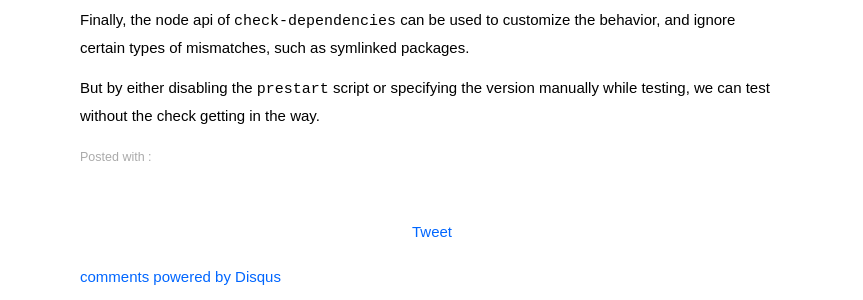
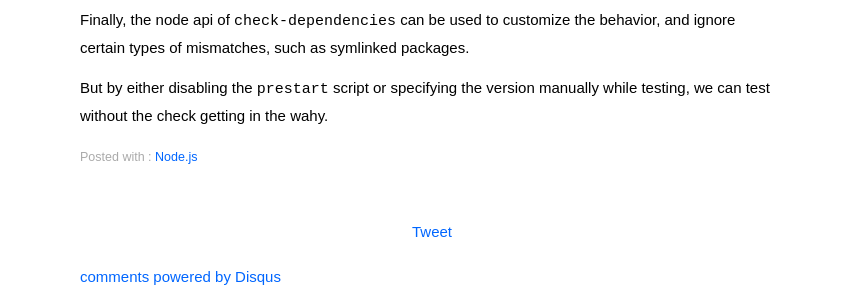
Before and after one commit to wejendorp/dorp.io, a Jekyll site: the page built from _posts/2018-08-04-package-sanity.md, in a window 1280 px wide and 900 px high, scrolled down 3310 px. Shown: the part 570-870 px from the top of the window, without its empty margins (208-1071 px from the left). Built offline with Jekyll 4.4.1, drawn with Linux system fonts in a browser that asks for light colours; comment, search, counter and statistics services are not loaded.

```diff
--- a/_posts/2018-08-04-package-sanity.md
+++ b/_posts/2018-08-04-package-sanity.md
@@ -151,4 +151,4 @@ Finally, the node api of `check-dependencies` can be used to customize the
 behavior, and ignore certain types of mismatches, such as symlinked packages.
 
 But by either disabling the `prestart` script or specifying the version manually
-while testing, we can test without the check getting in the way.
+while testing, we can test without the check getting in the wahy.
```
Also changed, not shown: other parts of _posts/2018-08-04-package-sanity.md (+1 -1 lines).
